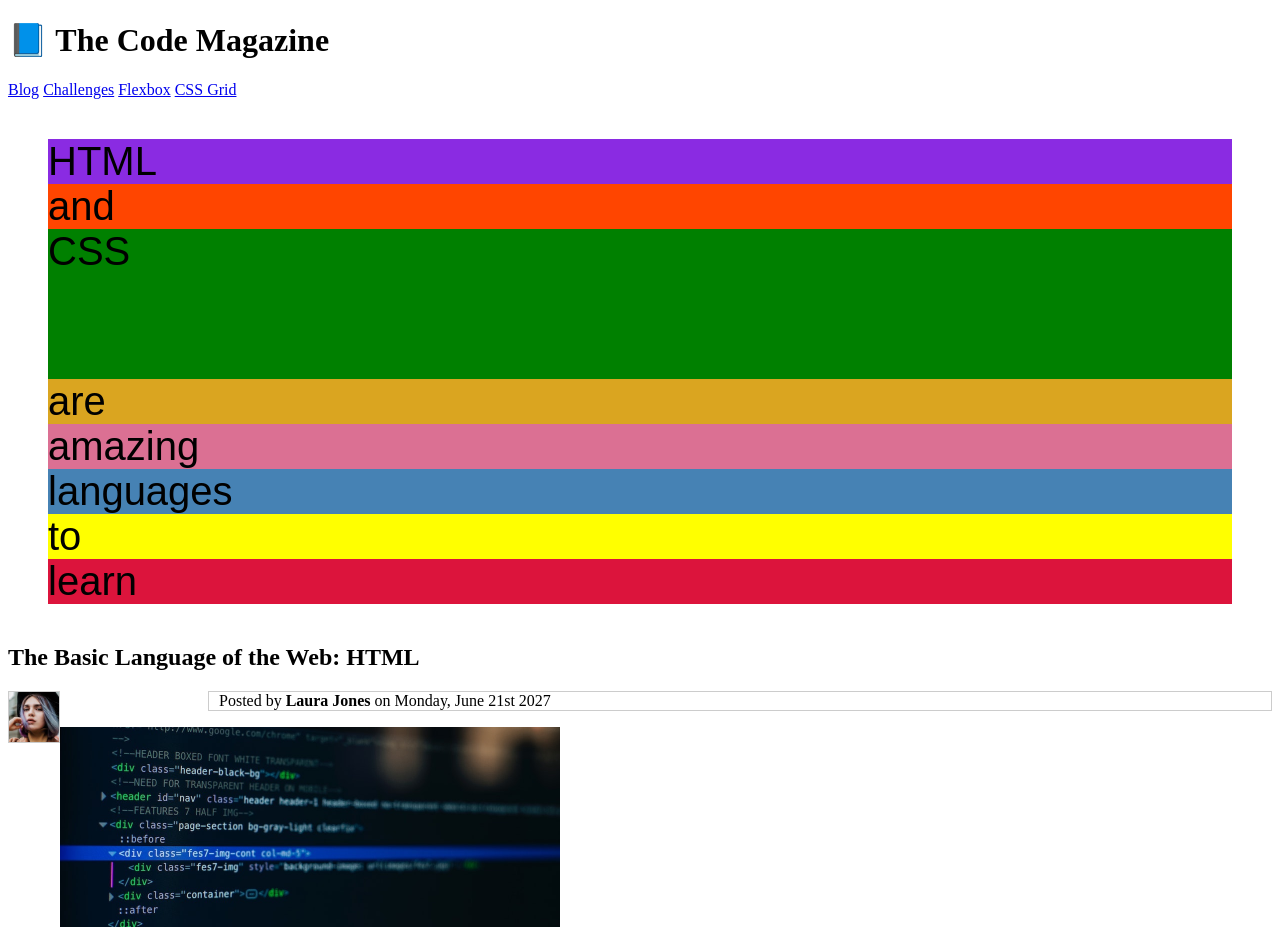
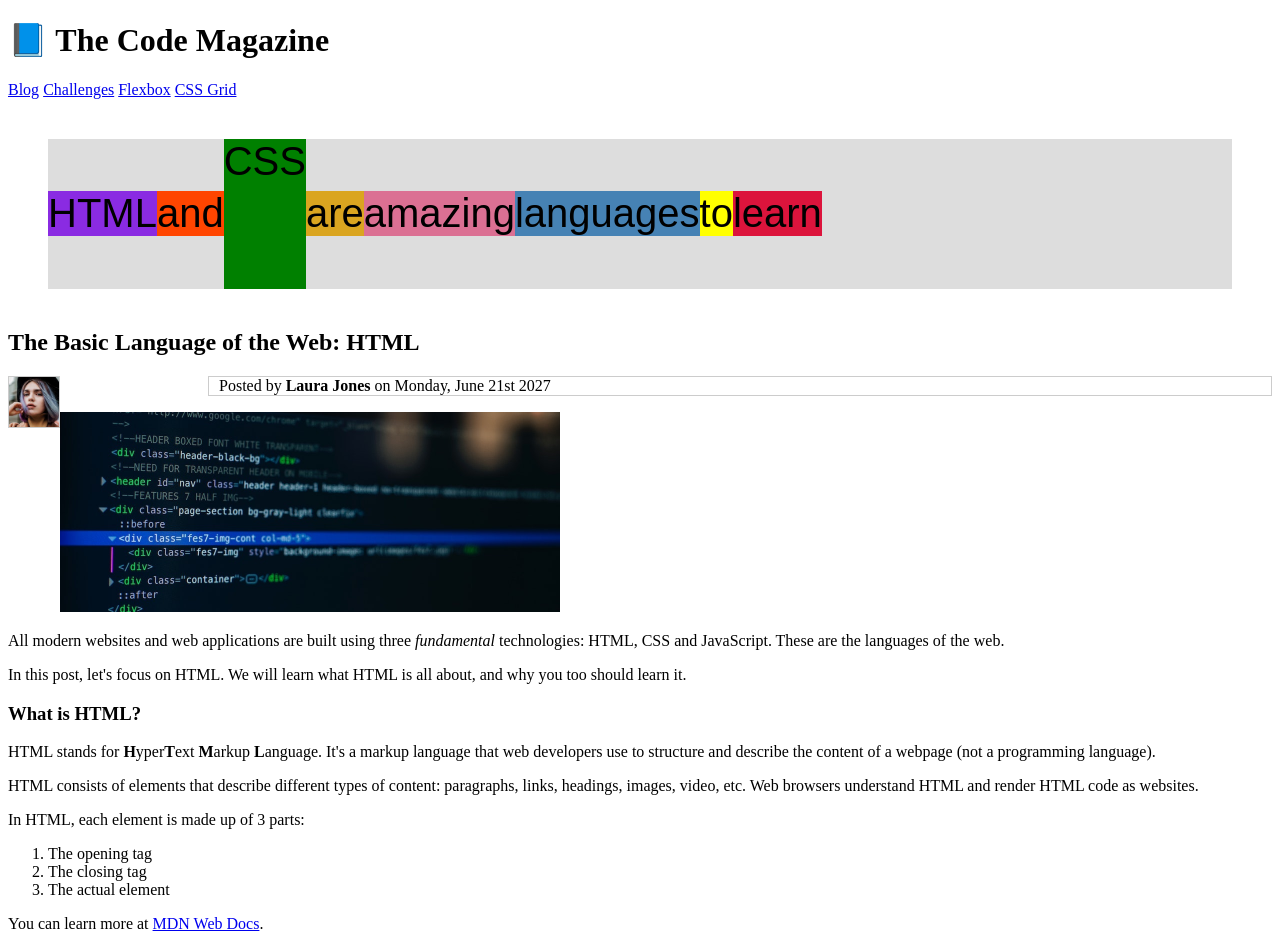
Before and after one commit to emmanuelkamala/salum-emmanuel-project, a plain HTML site: page index.html in a window 1280 px wide. Shown: the top 936 px of the page. Drawn offline with Linux system fonts and the light colour scheme.

```diff
--- a/css/style.css
+++ b/css/style.css
@@ -18,6 +18,7 @@
 .el--3 {
   background-color: green;
   height: 150px;
+  align-self: flex-end;
 }
 .el--4 {
   background-color: goldenrod;
@@ -42,6 +43,7 @@
   background-color: #ddd;
   font-size: 40px;
   margin: 40px;
-
+  display: flex;
+  align-items: center;
   /* FLEXBOX */
 }
```
